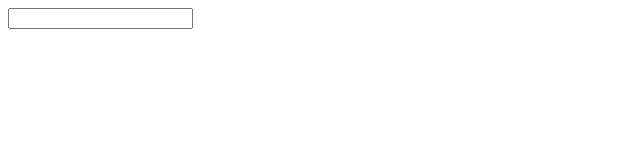
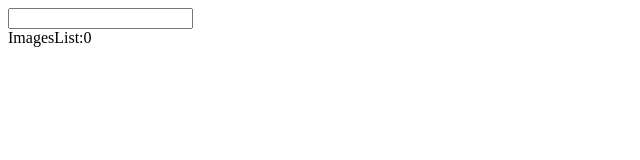
Before and after one commit to ok-olly/modern-react-with-redux, a React (Create React App) app in the folder pics/: page / in a window 1280 px wide. Shown: the top 160 px of the page, without its empty margins (0-640 px from the left). Built offline with nearby package versions, Linux system fonts and the light colour scheme.

Commit message:
76. send image list to child with useState

```diff
--- a/pics/src/App.js
+++ b/pics/src/App.js
@@ -1,16 +1,21 @@
+import { useState } from 'react';
 import SearchBar from './components/SearchBar';
+import ImageList from './components/ImageList';
 import searchImages from './api';
 
 function App() {
+  const [images, setImages] = useState([]);
+
   const handleSubmit = async term => {
     const result = await searchImages(term);
 
-    console.log(result);
+    setImages(result);
   };
 
   return (
     <div>
       <SearchBar onSubmit={handleSubmit} />
+      <ImageList images={images} />
     </div>
   );
 }
--- a/pics/src/components/ImageList.js
+++ b/pics/src/components/ImageList.js
@@ -1,5 +1,5 @@
-function ImageList() {
-  return <div>ImageList</div>;
+function ImageList({ images }) {
+  return <div>ImagesList:{images.length}</div>;
 }
 
 export default ImageList;
```
